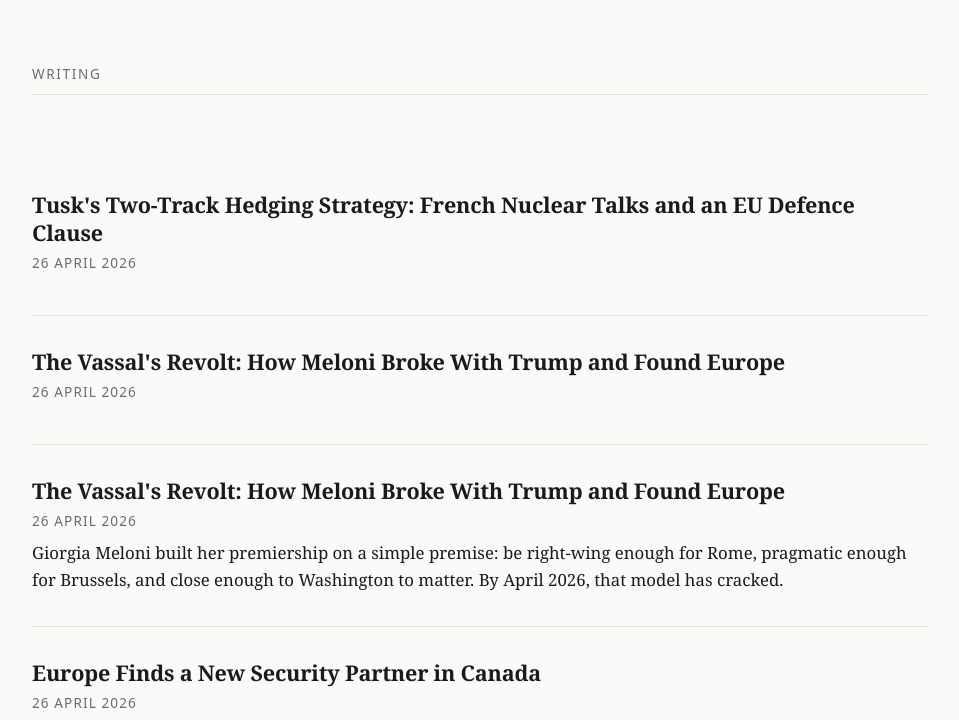
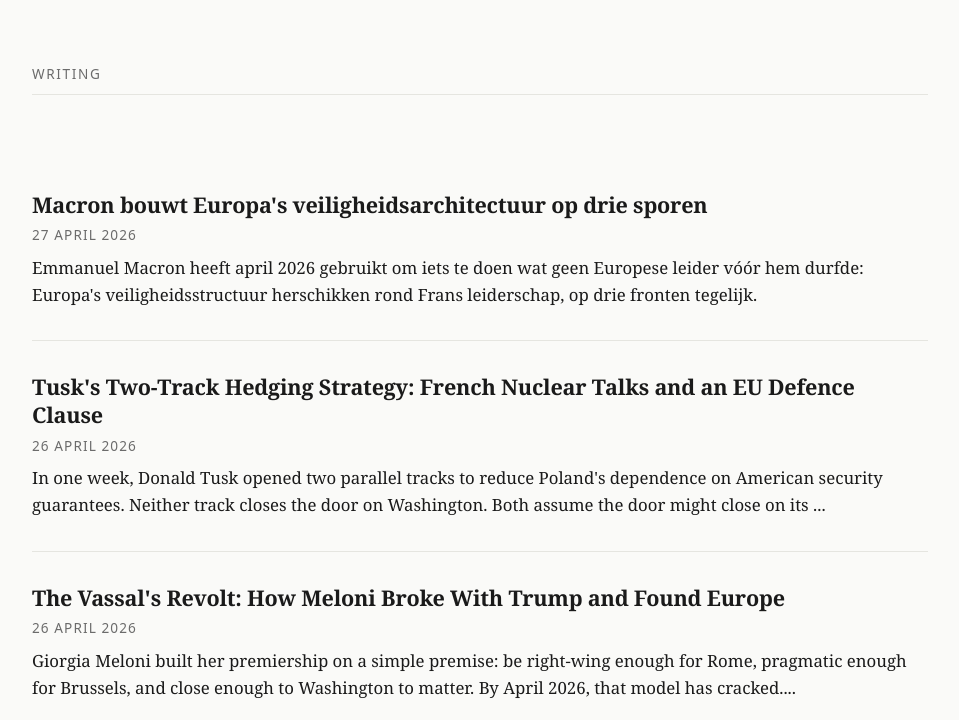
Before and after one commit to r0nw4lk3r070/thedailystack, a plain HTML site: page clients/larsvandenberg/site/index.html in a window 1280 px wide. Shown: the part 59-779 px from the top of the page, without its empty margins (160-1119 px from the left). Drawn offline with Linux system fonts and the light colour scheme.

Commit message:
fix(larsvandenberg): sync site index with macron-2026-04-27 listing

```diff
--- a/clients/larsvandenberg/site/index.html
+++ b/clients/larsvandenberg/site/index.html
@@ -27,12 +27,19 @@
 
       <ul class="post-list">
 <li class="post-list__item">
+  <h2 class="post-list__title"><a href="posts/macron-2026-04-27.html">Macron bouwt Europa's veiligheidsarchitectuur op drie sporen</a></h2>
+  <div class="post-list__meta">27 April 2026</div>
+  <p class="post-list__excerpt">Emmanuel Macron heeft april 2026 gebruikt om iets te doen wat geen Europese leider vóór hem durfde: Europa's veiligheidsstructuur herschikken rond Frans leiderschap, op drie fronten tegelijk.</p>
+</li>
+<li class="post-list__item">
   <h2 class="post-list__title"><a href="posts/donald-tusk-2026-04-26.html">Tusk's Two-Track Hedging Strategy: French Nuclear Talks and an EU Defence Clause</a></h2>
   <div class="post-list__meta">26 April 2026</div>
+  <p class="post-list__excerpt">In one week, Donald Tusk opened two parallel tracks to reduce Poland's dependence on American security guarantees. Neither track closes the door on Washington. Both assume the door might close on its ...</p>
 </li>
 <li class="post-list__item">
   <h2 class="post-list__title"><a href="posts/meloni-2026-04-26.html">The Vassal's Revolt: How Meloni Broke With Trump and Found Europe</a></h2>
   <div class="post-list__meta">26 April 2026</div>
+  <p class="post-list__excerpt">Giorgia Meloni built her premiership on a simple premise: be right-wing enough for Rome, pragmatic enough for Brussels, and close enough to Washington to matter. By April 2026, that model has cracked....</p>
 </li>
 <li class="post-list__item">
   <h2 class="post-list__title"><a href="posts/meloni-2026-04-26.html">The Vassal's Revolt: How Meloni Broke With Trump and Found Europe</a></h2>
```
Also changed, not shown: clients/ronspoelstra/ondernemers/accountants.html (added), 1 other file.
